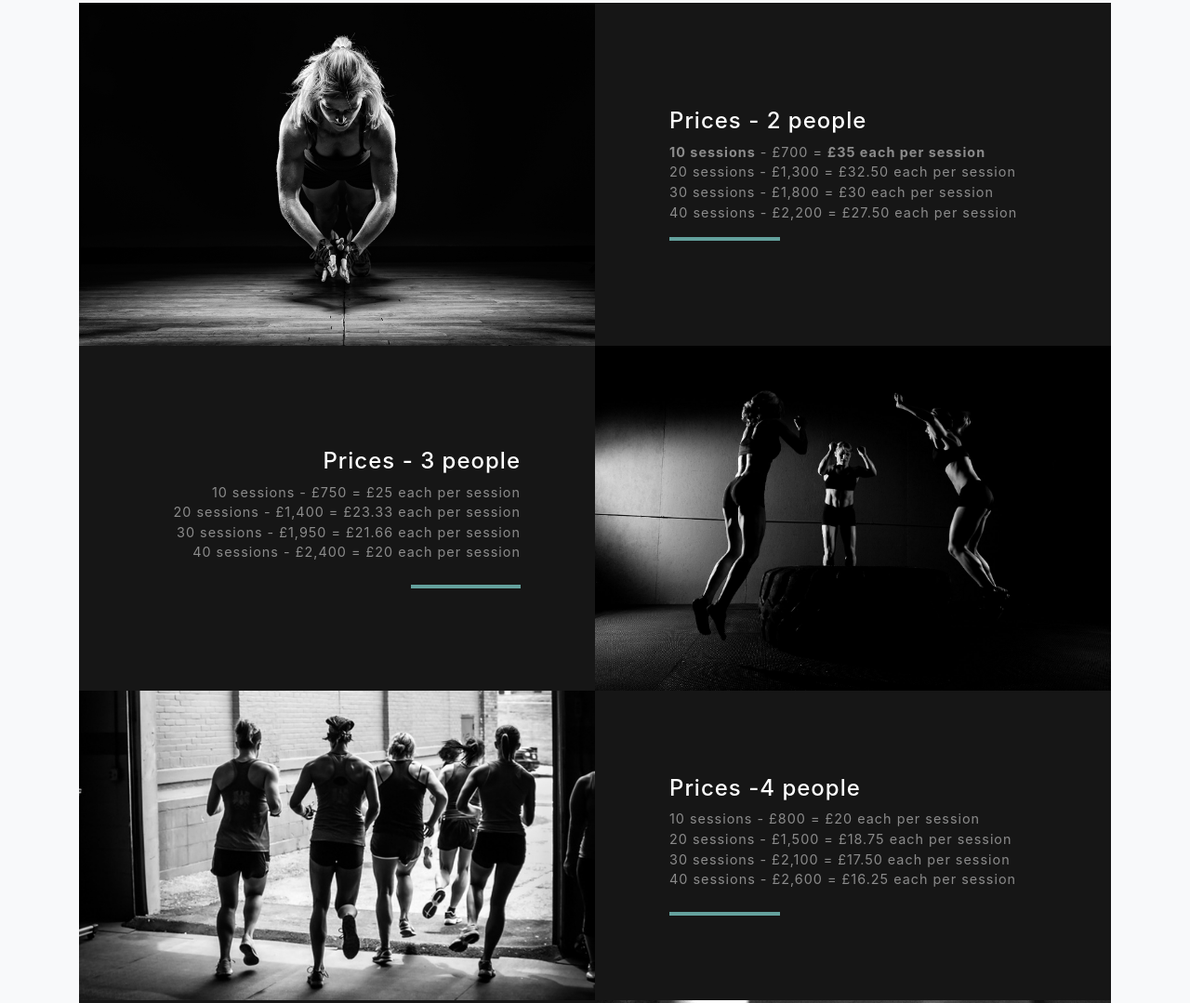
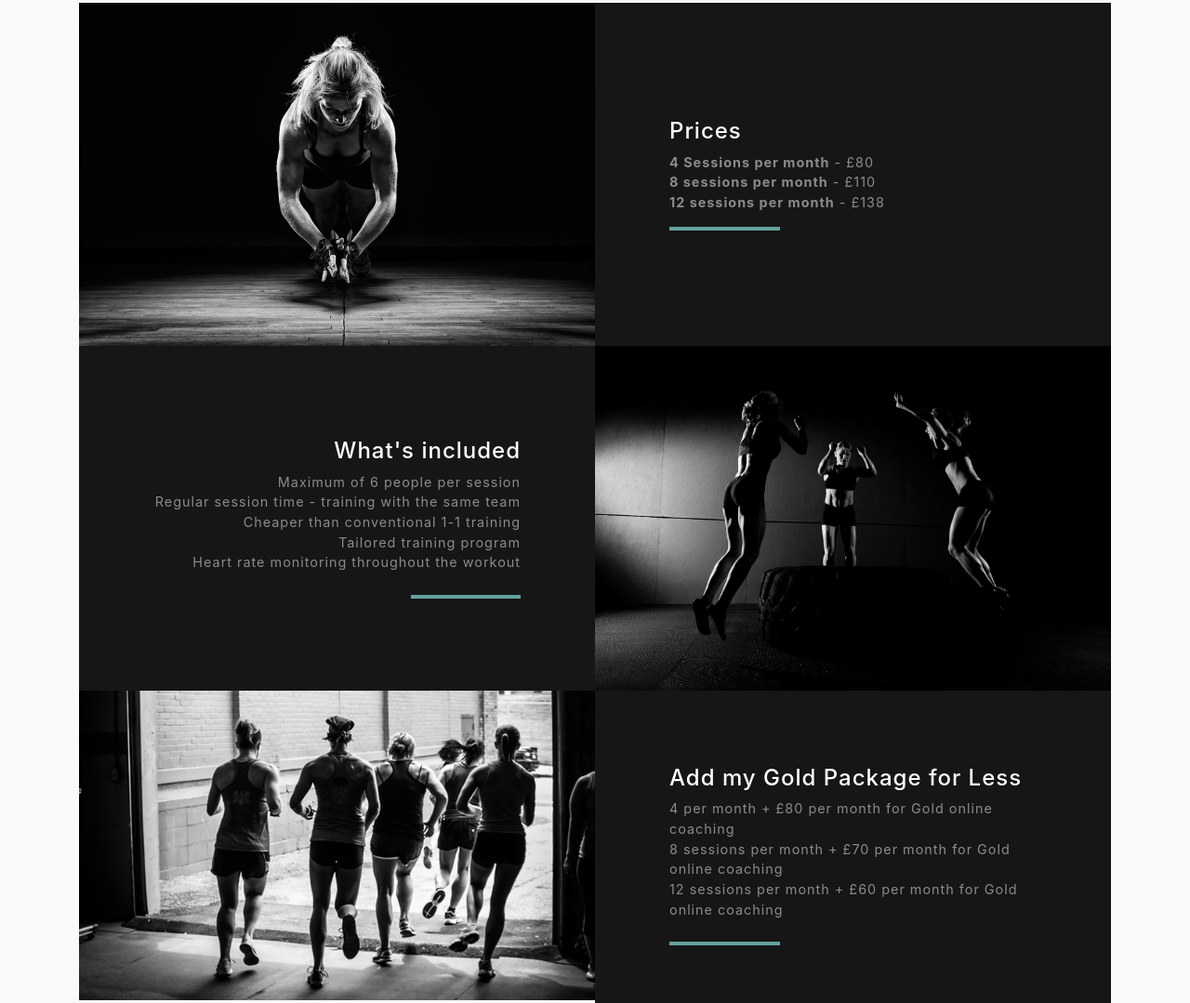
Before and after one commit to jackosullivanpt/jospt, a website with bundled scripts: page pt.html in a window 1280 px wide. Shown: the part 1610-2689 px from the top of the page at 93% size. Built offline with nearby package versions, Linux system fonts and the light colour scheme.

Commit message:
Update pt.html

```diff
--- a/pt.html
+++ b/pt.html
@@ -111,16 +111,15 @@
             <div class="bg-black text-center h-100 project">
               <div class="d-flex h-100">
                 <div class="project-text w-100 my-auto text-center text-lg-left">
-                  <h4 class="text-white">Prices - 2 people</h4>
-                 <a href="https://elitewarriorfitness.ptminder.com/store/packages/3" target="_blank">
-			<p class="mb-0 text-white-50">
-				<b>10 sessions</b> - £700 = <b>£35 each per session</b></p></a>
+                  <h4 class="text-white">Prices </h4>
+
 		<p class="mb-0 text-white-50">
-			20 sessions - £1,300  = £32.50 each per session</p>
+			<b>4 Sessions per month</b> - £80 </p>
 		<p class="mb-0 text-white-50">
-			30 sessions - £1,800 = £30 each per session</p>
+			<b>8 sessions per month</b> - £110 </p>
 		<p class="mb-0 text-white-50">
-			40 sessions - £2,200 = £27.50 each per session</p>
+			<b>12 sessions per month</b> - £138 </p>
+
                   <hr class="d-none d-lg-block mb-0 ml-0">
                 </div>
               </div>
@@ -137,17 +136,18 @@
             <div class="bg-black text-center h-100 project">
               <div class="d-flex h-100">
                 <div class="project-text w-100 my-auto text-center text-lg-right">
-                                    <h4 class="text-white">Prices - 3 people </h4>
+                <h4 class="text-white">What's included </h4>
 		<p class="mb-0 text-white-50">
-			  <p class="mb-0 text-white-50">
-				10 sessions - £750 = £25 each per session</p></a>
+			Maximum of 6 people per session</p>
 		<p class="mb-0 text-white-50">
-			20 sessions - £1,400  = £23.33 each per session</p>
+			Regular session time - training with the same team</p>
 		<p class="mb-0 text-white-50">
-			30 sessions - £1,950 = £21.66 each per session</p>
+			Cheaper than conventional 1-1 training</p>
 		<p class="mb-0 text-white-50">
-			40 sessions - £2,400 = £20 each per session</p>
-          <h2 class="text-black text-center mb-4"> </h2>
+			Tailored training program </p>
+		<p class="mb-0 text-white-50">
+			Heart rate monitoring throughout the workout </p>
+         	<h2 class="text-black text-center mb-4"> </h2>
 
 
                   <hr class="d-none d-lg-block mb-0 mr-0">
@@ -166,17 +166,16 @@
             <div class="bg-black text-center h-100 project">
               <div class="d-flex h-100">
                 <div class="project-text w-100 my-auto text-center text-lg-left">
-                  <h4 class="text-white">Prices -4 people</h4>
+                  <h4 class="text-white">Add my Gold Package for Less</h4>
 
 	      	<p class="mb-0 text-white-50">
 			 <p class="mb-0 text-white-50">
-				10 sessions - £800 = £20 each per session</p></a>
+				4 per month + £80 per month for Gold online coaching</p></a>
 		<p class="mb-0 text-white-50">
-			20 sessions - £1,500  = £18.75 each per session</p>
+			8 sessions per month + £70 per month for Gold online coaching</p>
 		<p class="mb-0 text-white-50">
-			30 sessions - £2,100 = £17.50 each per session</p>
-		<p class="mb-0 text-white-50">
-			40 sessions - £2,600 = £16.25 each per session</p>
+			12 sessions per month + £60 per month for Gold online coaching </p>
+
           <h2 class="text-black text-center mb-4"> </h2>
 
                   <hr class="d-none d-lg-block mb-0 ml-0">
```
